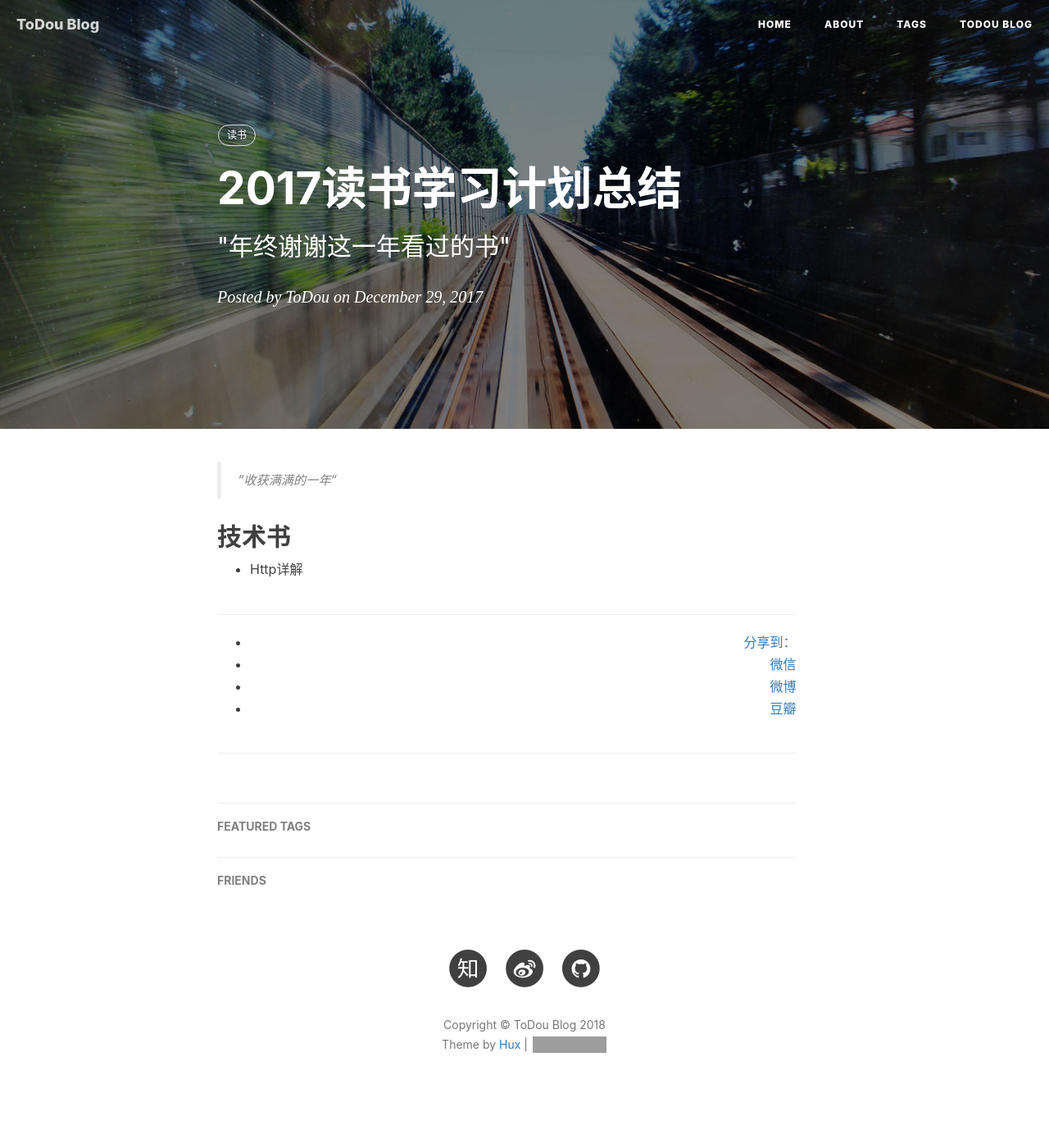
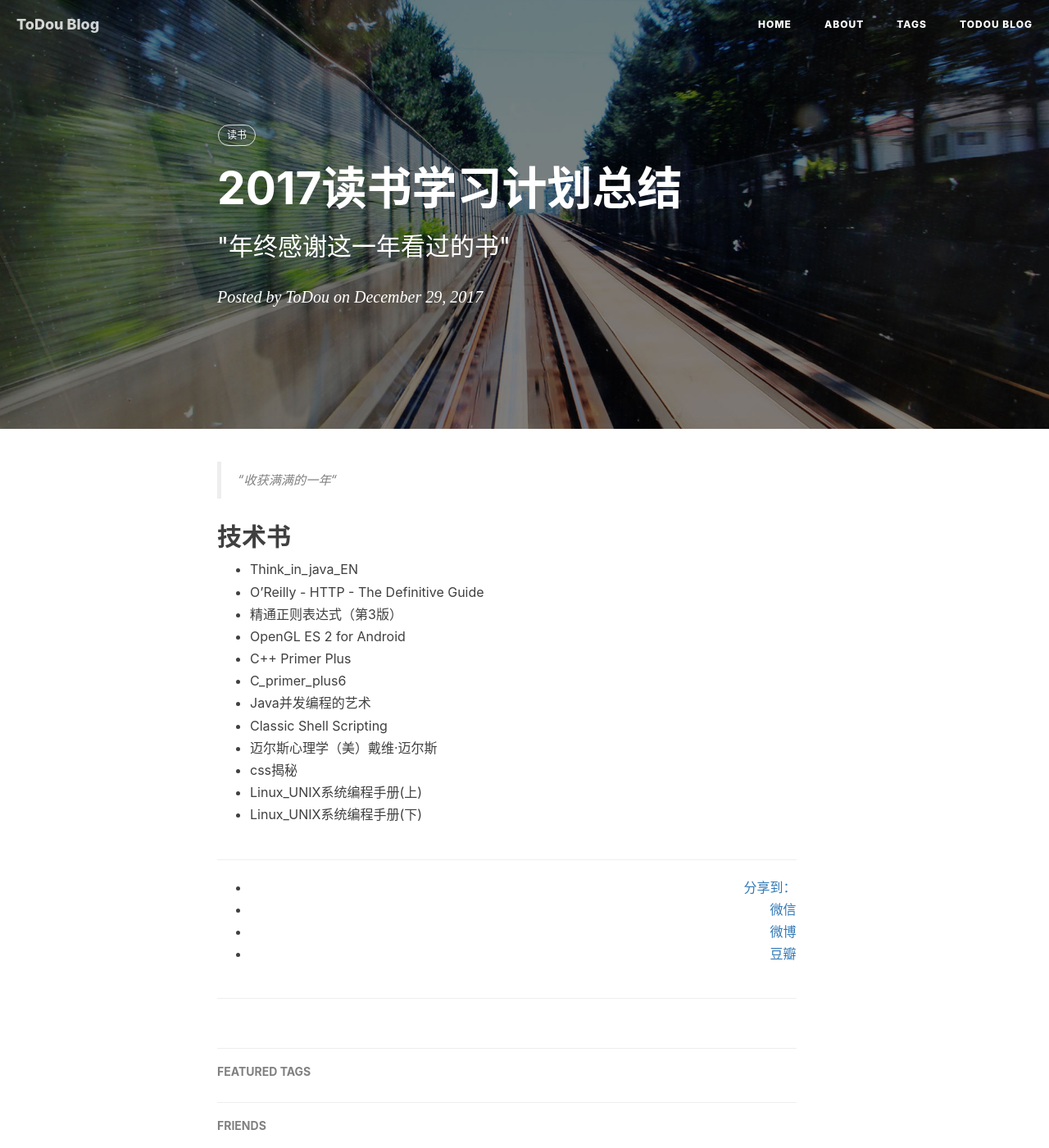
Before and after one commit to ToDou/todou.github.io, a Jekyll site: the page built from _posts/2017-12-29-year-book-summary.markdown, in a window 1280 px wide and 1400 px high. Shown: the whole window at 82% size. Built offline with Jekyll 4.4.1, drawn with Linux system fonts in a browser that asks for light colours; nearby versions of some CDN libraries; comment, search, counter and statistics services are not loaded; grey boxes are pictures that could not be loaded.

Commit message:
update read book

```diff
--- a/_posts/2017-12-29-year-book-summary.markdown
+++ b/_posts/2017-12-29-year-book-summary.markdown
@@ -1,7 +1,7 @@
 ---
 layout:     post
 title:      "2017读书学习计划总结"
-subtitle:   " \"年终谢谢这一年看过的书\""
+subtitle:   " \"年终感谢这一年看过的书\""
 date:       2017-12-29 23:45:00
 author:     "ToDou"
 header-img: "img/post-bg-2015.jpg"
@@ -14,4 +14,15 @@ tags:
 
 ## 技术书
 
-* Http详解
+* Think_in_java_EN
+* O'Reilly - HTTP - The Definitive Guide
+* 精通正则表达式（第3版）
+* OpenGL ES 2 for Android
+* C++ Primer Plus
+* C_primer_plus6
+* Java并发编程的艺术
+* Classic Shell Scripting
+* 迈尔斯心理学（美）戴维·迈尔斯
+* css揭秘
+* Linux_UNIX系统编程手册(上)
+* Linux_UNIX系统编程手册(下)
```
